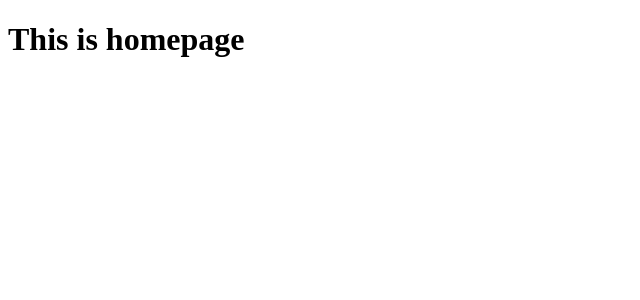
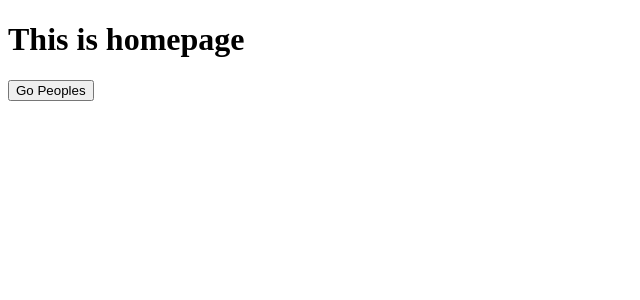
Before and after one commit to SekolahFullstackCilsy/friends-list, a React (Create React App) app: page / in a window 1280 px wide. Shown: the top 300 px of the page, without its empty margins (0-640 px from the left). Built offline with nearby package versions, Linux system fonts and the light colour scheme.

Commit message:
add redirect url

```diff
--- a/src/pages/homepage/index.js
+++ b/src/pages/homepage/index.js
@@ -1,11 +1,13 @@
 import React from 'react'
+import { withRouter } from 'react-router-dom'
 
-const HomePage = () => {
+const HomePage = ({ history }) => {
   return (
     <div>
       <h1>This is homepage</h1>
+      <button onClick={() => history.push('peoples')}>Go Peoples</button>
     </div>
   )
 }
 
-export default HomePage
+export default withRouter(HomePage)
--- a/src/pages/peoples/index.js
+++ b/src/pages/peoples/index.js
@@ -2,6 +2,7 @@ import React, { useEffect } from 'react'
 import PeopleCard from '../../components/people-card'
 import { getAllPeople } from '../../store/actions'
 import { connect } from 'react-redux'
+import { withRouter } from 'react-router-dom'
 
 const PeoplesPage = ({ peoples, getAllPeople }) => {
   /* eslint-disable react-hooks/exhaustive-deps */
@@ -33,4 +34,4 @@ const mapDispatchToProps = dispatch => {
   }
 }
 
-export default connect(mapStateToProps, mapDispatchToProps)(PeoplesPage)
+export default withRouter(connect(mapStateToProps, mapDispatchToProps)(PeoplesPage))
```
